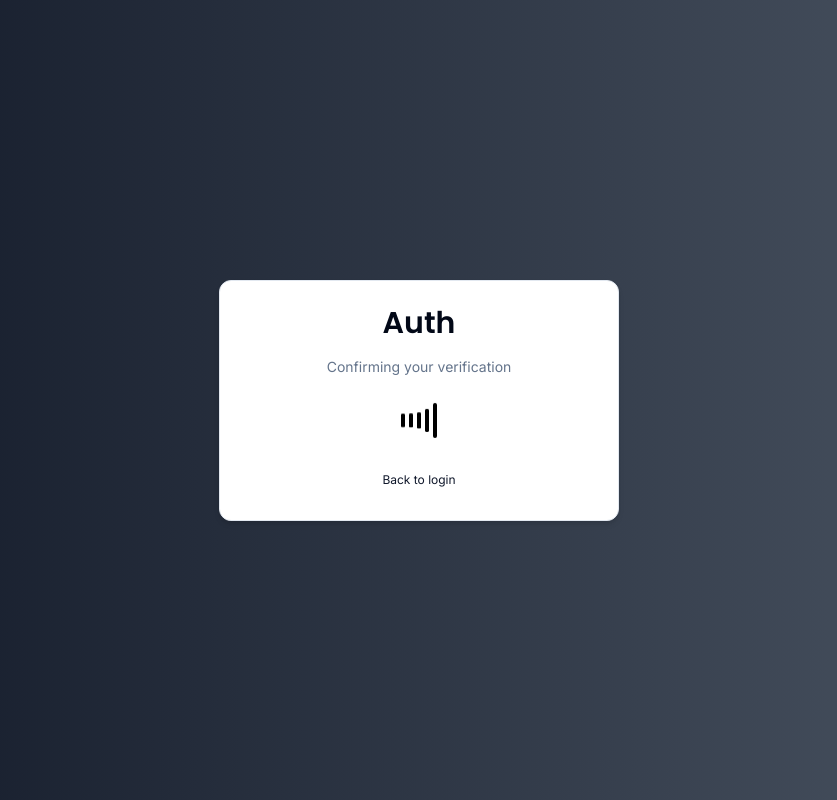
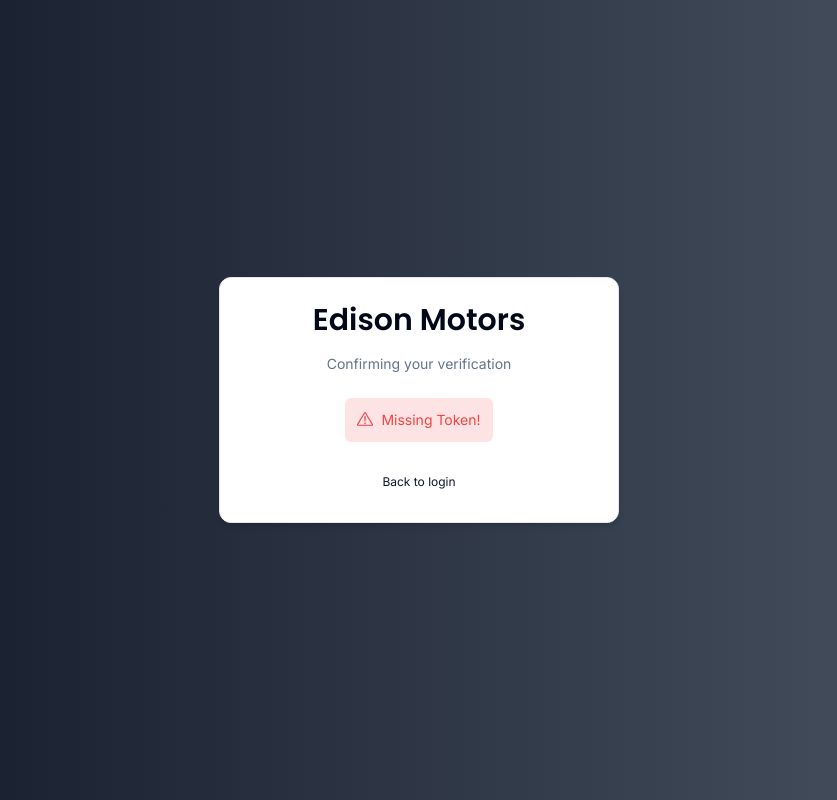
Before and after one commit to siemd2/Auth-Toolkit, a Next.js app: page /auth/new-verification in a window 1280 px wide. Shown: the whole page, without its empty margins (221-1058 px from the left). Built offline with nearby package versions, Linux system fonts and the light colour scheme.

Commit message:
updated header component styling, updated verification form component to use new-verification action and display error and success messages

```diff
--- a/components/auth/header.tsx
+++ b/components/auth/header.tsx
@@ -17,7 +17,7 @@
                 "text-3xl font-semibold",
                 font.className
             )}>
-                Auth
+                Edison Motors
             </h1>
             <p className="text-muted-foreground text-sm">
                 {label}
--- a/components/auth/new-verification-form.tsx
+++ b/components/auth/new-verification-form.tsx
@@ -4,15 +4,35 @@
 import { useSearchParams } from "next/navigation";
 
 import { CardWrapper } from "./card-wrapper";
-import { useCallback, useEffect } from "react";
+import { useCallback, useEffect, useState } from "react";
+import { newVerification } from "@/actions/new-verification";
+import { FormError } from "../form-error";
+import { FormSuccess } from "../form-success";
 
 export const NewVerificationForm = () => {
+    const [error, setError] = useState<string | undefined>();
+    const [success, setSuccess] = useState<string | undefined>();
+
     const searchParams = useSearchParams();
 
     const token = searchParams.get("token");
 
     const onSubmit = useCallback(() => {
-        console.log("Token(new-verification-component): ", token);
+        if(!token) {
+            setError("Missing Token!");
+            return;
+
+        };
+
+        newVerification(token)
+            .then((data) => {
+                setSuccess(data.success);
+                setError(data.error);
+            })
+            .catch(() => {
+                setError("Something went wrong!");
+
+            })
     }, [token]);
 
     useEffect(() => {
@@ -26,7 +46,11 @@
             backButtonHref="/auth/login"
         >
             <div className="flex items-center w-full justify-center">
-                <ScaleLoader/>
+                {!success && !error && (
+                    <ScaleLoader/>
+                )}
+                <FormSuccess message={success} />
+                <FormError message={error} />
             </div>
         </CardWrapper>
     );
```
